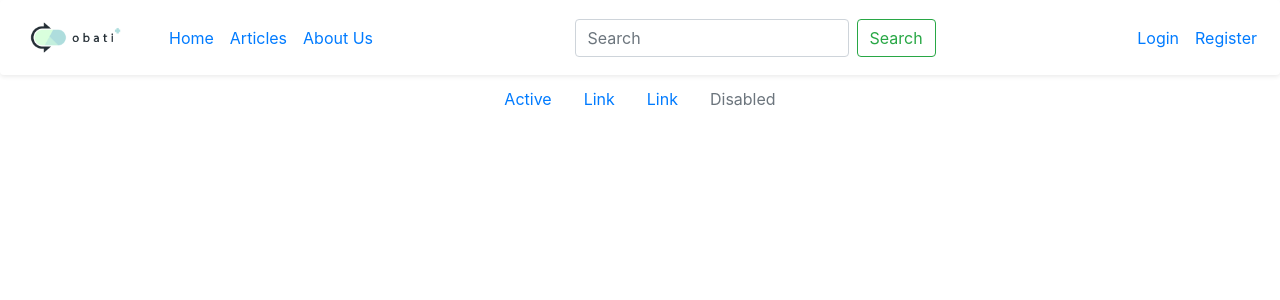
After one commit to dimitriirfan/obati, a CodeIgniter app: page /obati/index.php/controller_landing/index in a window 1280 px wide. The commit adds this page. Shown: the top 300 px of the page. Run offline with CodeIgniter, Linux system fonts and the light colour scheme.

Commit message:
added base landing

```diff
--- /dev/null
+++ b/application/controllers/Controller_landing.php
@@ -0,0 +1,12 @@
+<?php
+defined('BASEPATH') OR exit('No direct script access allowed');
+
+class Controller_landing extends CI_Controller {
+
+
+	public function index()
+	{
+		$this->load->view('view_landing');
+	}
+
+}
--- /dev/null
+++ b/application/views/view_landing.php
@@ -0,0 +1,78 @@
+<!DOCTYPE html>
+<html lang="en">
+
+<head>
+	<meta charset="UTF-8">
+	<meta name="viewport" content="width=device-width, initial-scale=1.0">
+
+	<!-- bootstrap -->
+	<link rel="stylesheet" href="<?php echo base_url("./assets/css/bootstrap/bootstrap.min.css") ?>">
+	</link>
+	<link href="https://stackpath.bootstrapcdn.com/font-awesome/4.7.0/css/font-awesome.min.css" rel="stylesheet"
+		integrity="sha384-wvfXpqpZZVQGK6TAh5PVlGOfQNHSoD2xbE+QkPxCAFlNEevoEH3Sl0sibVcOQVnN" crossorigin="anonymous">
+
+	<!-- style -->
+	<link rel="stylesheet" href="<?php echo base_url("./assets/css/landing.css")?>">
+	<title>Obati | Login</title>
+</head>
+
+<body>
+
+	<div class="container-fluid shadow-sm  bg-white rounded">
+		<nav class="navbar navbar-expand-lg p-0 m-0 ">
+			<a class="navbar-brand" href="#"> <img src="<?php echo base_url("assets/img/logo.png")?>" alt=""> </a>
+			<button class="navbar-toggler" type="button" data-toggle="collapse" data-target="#navbarSupportedContent"
+				aria-controls="navbarSupportedContent" aria-expanded="false" aria-label="Toggle navigation">
+				<span class="navbar-toggler-icon"></span>
+			</button>
+
+			<div class="collapse navbar-collapse" id="navbarSupportedContent">
+				<ul class="navbar-nav mr-auto">
+					<li class="nav-item active">
+						<a class="nav-link" href="#">Home <span class="sr-only">(current)</span></a>
+					</li>
+					<li class="nav-item">
+						<a class="nav-link" href="#">Articles</a>
+					</li>
+
+					<li class="nav-item">
+						<a class="nav-link" href="#">About Us</a>
+					</li>
+				</ul>
+				<form class="form-inline my-2 my-lg-0">
+					<input class="form-control mr-sm-2" type="search" placeholder="Search" aria-label="Search">
+					<button class="btn btn-outline-success my-2 my-sm-0" type="submit">Search</button>
+				</form>
+				<ul class="navbar-nav ml-auto">
+					<li class="nav-item active">
+						<a class="nav-link" href="#">Login <span class="sr-only">(current)</span></a>
+					</li>
+					<li class="nav-item active">
+						<a class="nav-link" href="#">Register <span class="sr-only">(current)</span></a>
+					</li>
+				</ul>
+			</div>
+		</nav>
+	</div>
+
+	<div class="category-nav">
+	<ul class="nav justify-content-center p-1 m-0">
+			<li class="nav-item">
+				<a class="nav-link active" href="#">Active</a>
+			</li>
+			<li class="nav-item">
+				<a class="nav-link" href="#">Link</a>
+			</li>
+			<li class="nav-item">
+				<a class="nav-link" href="#">Link</a>
+			</li>
+			<li class="nav-item">
+				<a class="nav-link disabled" href="#">Disabled</a>
+			</li>
+		</ul>
+
+	</div>
+
+</body>
+
+</html>
--- a/application/views/view_login.php
+++ b/application/views/view_login.php
@@ -114,12 +114,10 @@
 	<script src="https://code.jquery.com/jquery-3.4.1.slim.min.js"
 		integrity="sha384-J6qa4849blE2+poT4WnyKhv5vZF5SrPo0iEjwBvKU7imGFAV0wwj1yYfoRSJoZ+n" crossorigin="anonymous">
 	</script>
-
 	<script src="<?php echo base_url("./assets/js/jquery.js")?>"></script>
 	<script src="<?php echo base_url("./assets/js/bootstrap/bootstrap.min.js")?>"></script>
 	<script src="<?php echo base_url("./assets/js/view_login.js") ?>"></script>
 
-
 </body>
 
 </html>
--- /dev/null
+++ b/assets/css/landing.css
@@ -0,0 +1,8 @@
+html, body {
+    margin: 0;
+    padding: 0;
+}
+
+.navbar-brand img {
+    max-height: 65px;
+}
```
Also changed, not shown: application/controllers/Controller_login.php (+2 -15 lines).
